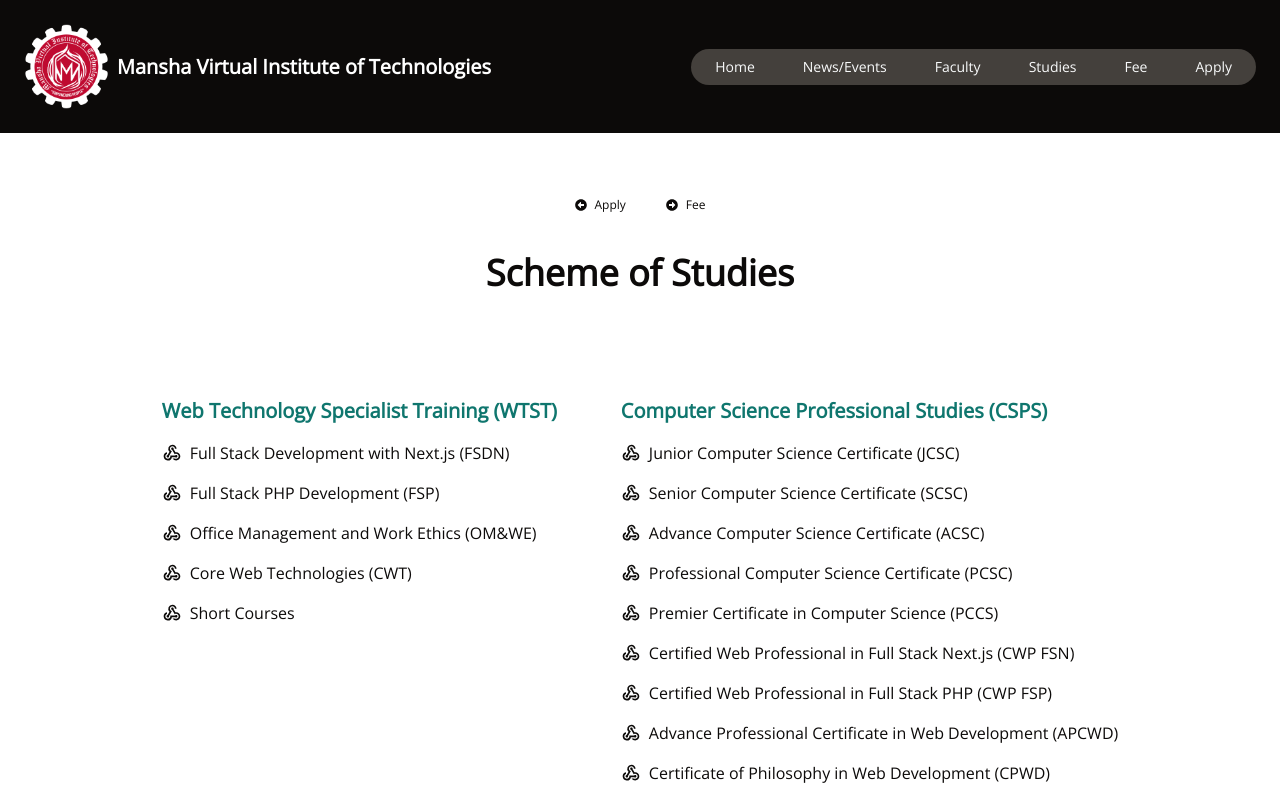
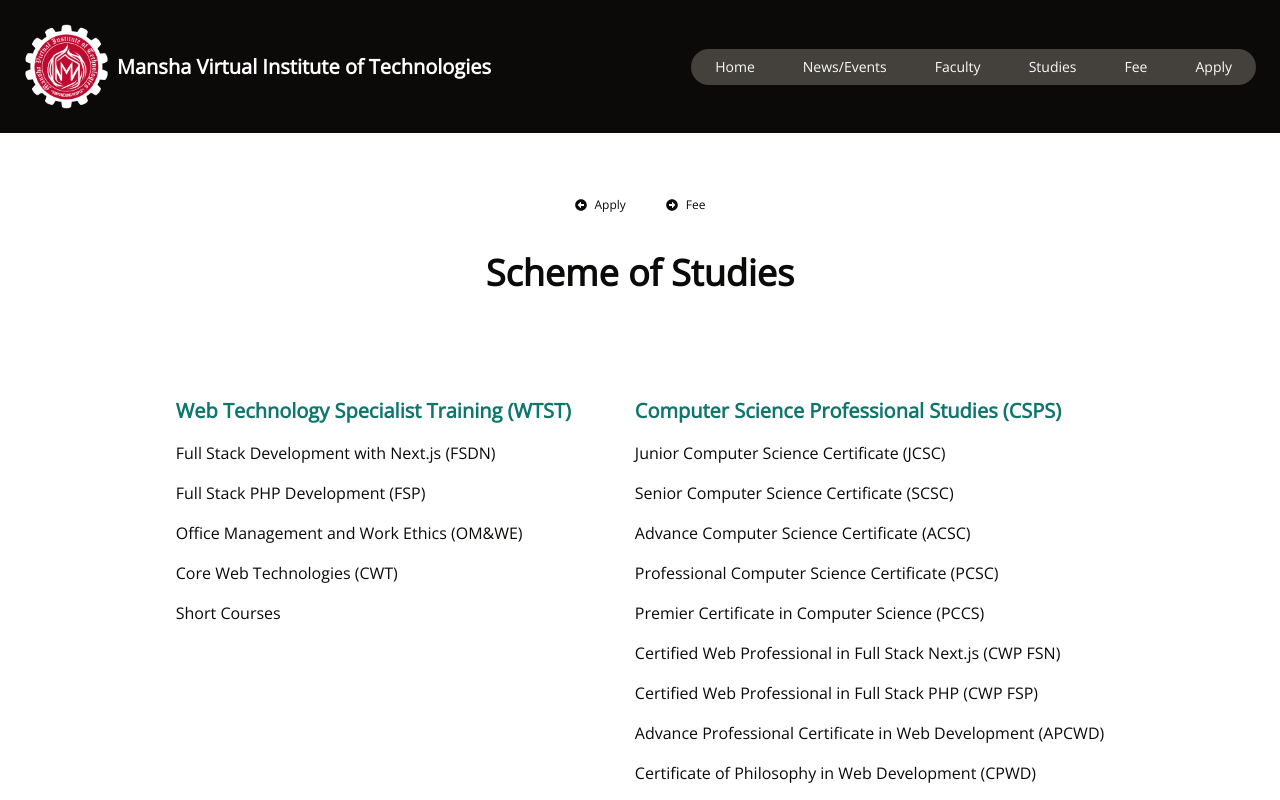
Before and after one commit to mvut/mvut, a Next.js app: page /pages/study in a window 1280 px wide. Shown: the top 800 px of the page. Built offline with nearby package versions, Linux system fonts and the light colour scheme.

Commit message:
Fee updates 2

```diff
--- a/app/pages/study/fee/page.tsx
+++ b/app/pages/study/fee/page.tsx
@@ -1,5 +1,4 @@
 import Link from "next/link";
-import {MdWebhook} from "react-icons/md";
 import { FaArrowAltCircleLeft } from "react-icons/fa";
 import { FaArrowAltCircleRight } from "react-icons/fa";
 export default function FeeStructure(){
--- a/app/pages/study/page.tsx
+++ b/app/pages/study/page.tsx
@@ -1,6 +1,4 @@
 import Link from "next/link";
-import { MdWebhook } from "react-icons/md";
-import { MdArrowBackIos } from "react-icons/md";
 import {FaArrowAltCircleLeft, FaArrowAltCircleRight} from "react-icons/fa";
 
 export default function StudySchemeComponent(){
@@ -21,31 +19,31 @@
 
                     <Link href={'/pages/study/programs/fsdn'}
                           className={'flex gap-2 items-center justify-center hover:text-red-500 transition-all delay-50'}
-                    > <MdWebhook size={20}/>
+                    >
                         Full Stack Development with Next.js (FSDN)
                     </Link>
 
                     <Link href={'/pages/study/programs/php'}
                           className={'flex gap-2 items-center justify-center hover:text-red-500 transition-all delay-50'}
-                    > <MdWebhook size={20}/>
+                    >
                         Full Stack PHP Development (FSP)
                     </Link>
 
                     <Link href={'/pages/study/programs/omc'}
                           className={'flex gap-2 items-center justify-center hover:text-red-500 transition-all delay-50'}
-                    > <MdWebhook size={20}/>
+                    >
                         Office Management and Work Ethics (OM&WE)
                     </Link>
 
                     <Link href={'/pages/study/programs/cwt'}
                           className={'flex gap-2 items-center justify-center hover:text-red-500 transition-all delay-50'}
-                    > <MdWebhook size={20}/>
+                    >
                         Core Web Technologies (CWT)
                     </Link>
 
                     <Link href={'/pages/courses'}
                           className={'flex gap-2 items-center justify-center hover:text-red-500 transition-all delay-50'}
-                    > <MdWebhook size={20}/>
+                    >
                         Short Courses
                     </Link>
 
@@ -55,55 +53,55 @@
 
                     <Link href={'/pages/study/programs/psc'}
                           className={'flex gap-2 items-center justify-center hover:text-red-500 transition-all delay-50'}
-                    > <MdWebhook size={20}/>
+                    >
                         Junior Computer Science Certificate (JCSC)
                     </Link>
 
                     <Link href={'/pages/study/programs/esc'}
                           className={'flex gap-2 items-center justify-center hover:text-red-500 transition-all delay-50'}
-                    > <MdWebhook size={20}/>
+                    >
                         Senior Computer Science Certificate (SCSC)
                     </Link>
 
                     <Link href={'/pages/study/programs/ssc'}
                           className={'flex gap-2 items-center justify-center hover:text-red-500 transition-all delay-50'}
-                    > <MdWebhook size={20}/>
+                    >
                         Advance Computer Science Certificate (ACSC)
                     </Link>
 
                     <Link href={'/pages/study/programs/hssc'}
                           className={'flex gap-2 items-center justify-center hover:text-red-500 transition-all delay-50'}
-                    > <MdWebhook size={20}/>
+                    >
                         Professional Computer Science Certificate (PCSC)
                     </Link>
 
                     <Link href={'/pages/study/programs/bscs'}
                           className={'flex gap-2 items-center justify-center hover:text-red-500 transition-all delay-50'}
-                    > <MdWebhook size={20}/>
+                    >
                         Premier Certificate in Computer Science (PCCS)
                     </Link>
 
                     <Link href={'/pages/study/programs/pgdfsn'}
                           className={'flex gap-2 items-center justify-center hover:text-red-500 transition-all delay-50'}
-                    > <MdWebhook size={20}/>
+                    >
                         Certified Web Professional in Full Stack Next.js (CWP FSN)
                     </Link>
 
                     <Link href={'/pages/study/programs/pgdfsp'}
                           className={'flex gap-2 items-center justify-center hover:text-red-500 transition-all delay-50'}
-                    > <MdWebhook size={20}/>
+                    >
                         Certified Web Professional in Full Stack PHP (CWP FSP)
                     </Link>
 
                     <Link href={'/pages/study/programs/msfsd'}
                           className={'flex gap-2 items-center justify-center hover:text-red-500 transition-all delay-50'}
-                    > <MdWebhook size={20}/>
+                    >
                         Advance Professional Certificate in Web Development (APCWD)
                     </Link>
 
                     <Link href={'/pages/study/programs/phdfsd'}
                           className={'flex gap-2 items-center justify-center hover:text-red-500 transition-all delay-50'}
-                    > <MdWebhook size={20}/>
+                    >
                         Certificate of Philosophy in Web Development (CPWD)
                     </Link>
 
```
